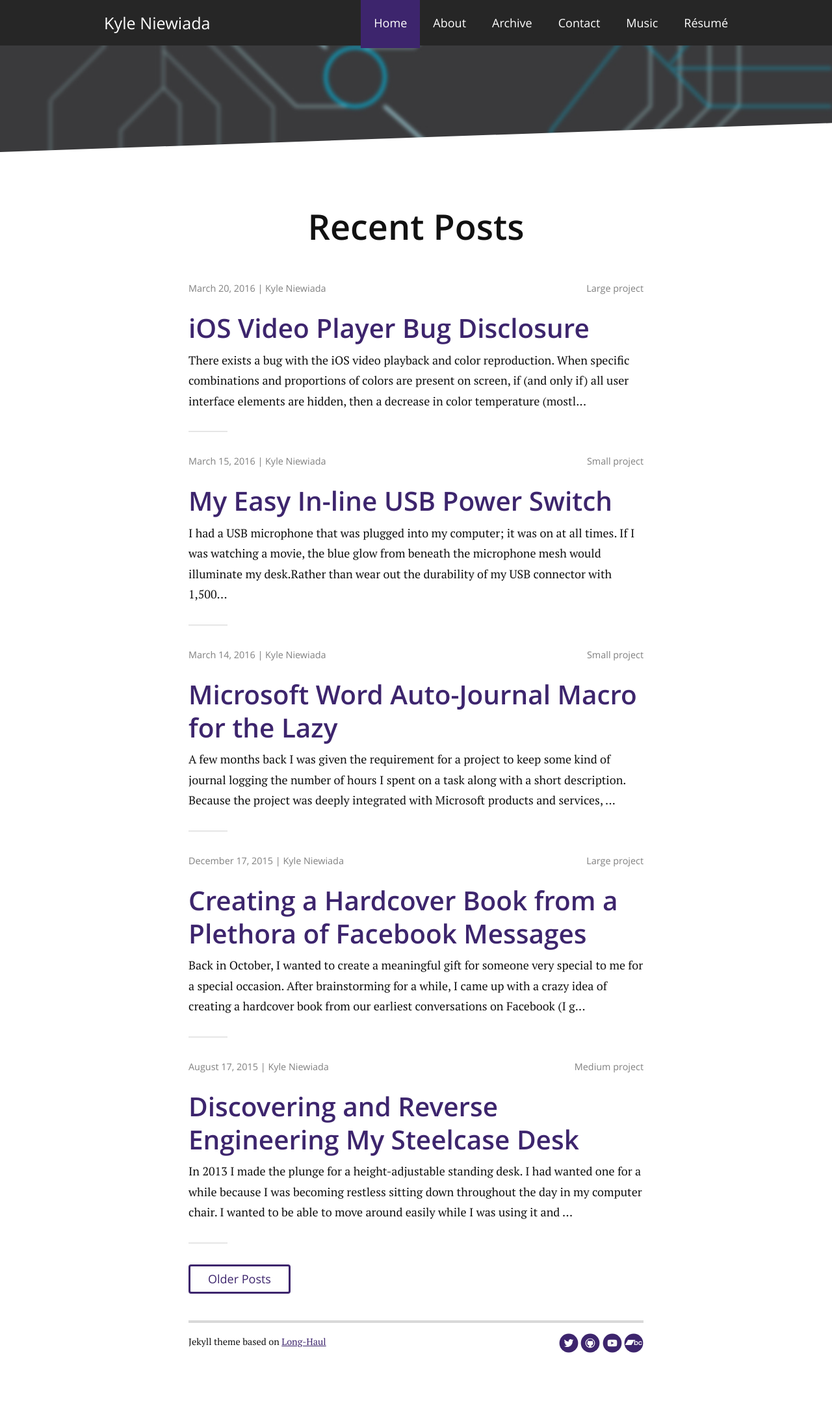
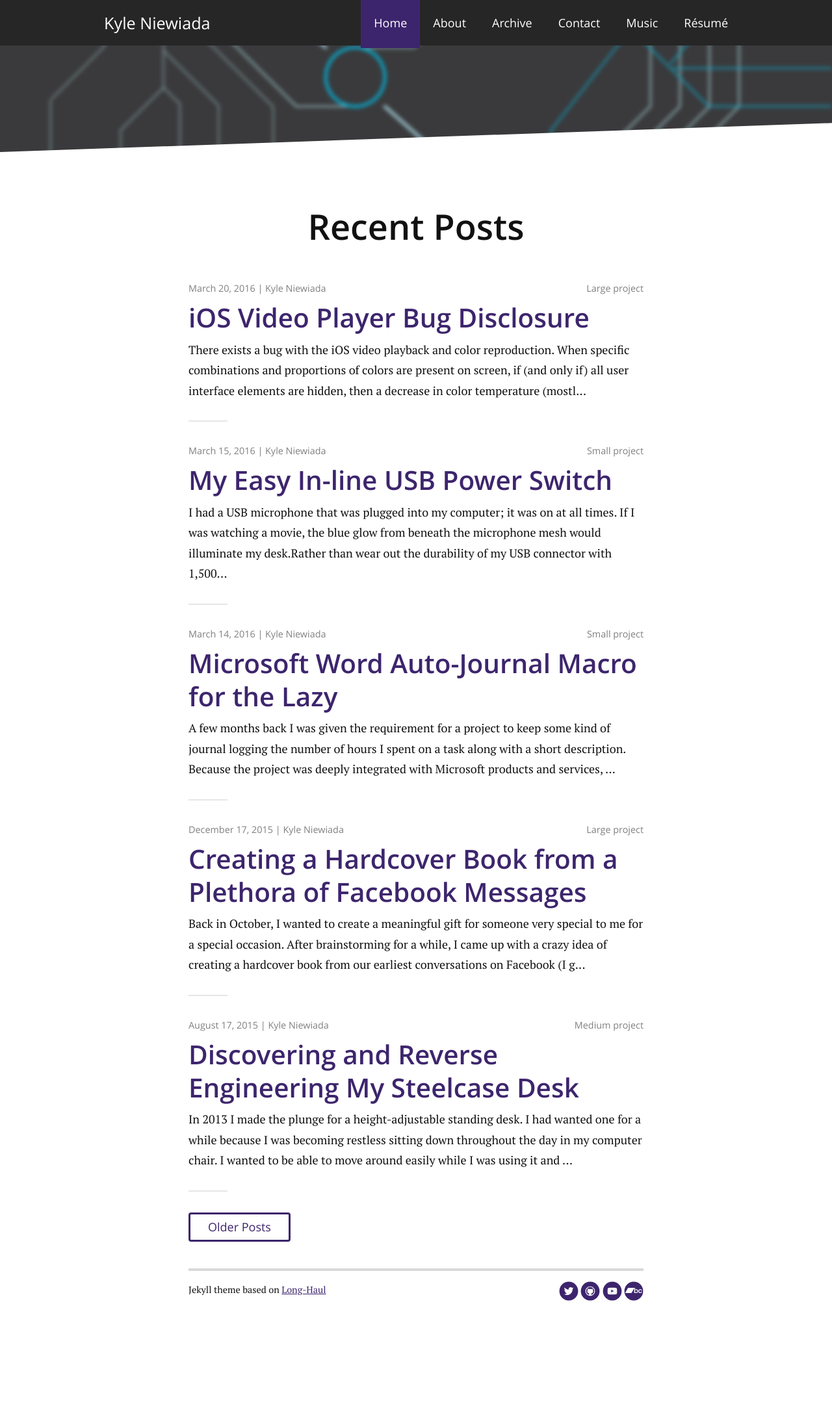
Before and after one commit to aav7fl/website-legacy, a Jekyll site: the page built from index.html, in a window 1280 px wide. Shown: the whole page at 65% size. Built offline with Jekyll 4.4.1, drawn with Linux system fonts in a browser that asks for light colours; the list of posts is cut into pages by our own code; after the commit the page ends 2090 px from its top, so only the background shows below that.

Commit message:
SEO Changes

```diff
--- a/_sass/_typography.scss
+++ b/_sass/_typography.scss
@@ -125,6 +125,6 @@ blockquote {
 }
 
 h1, .archive, h2, .archive, h3, .archive, h4, .archive, h5, .archive, h6, .archive {
-margin: 1.5rem 0 .5rem;
+margin: .5rem 0 .5rem;
 font-family: $sans-serif;
 }
```
